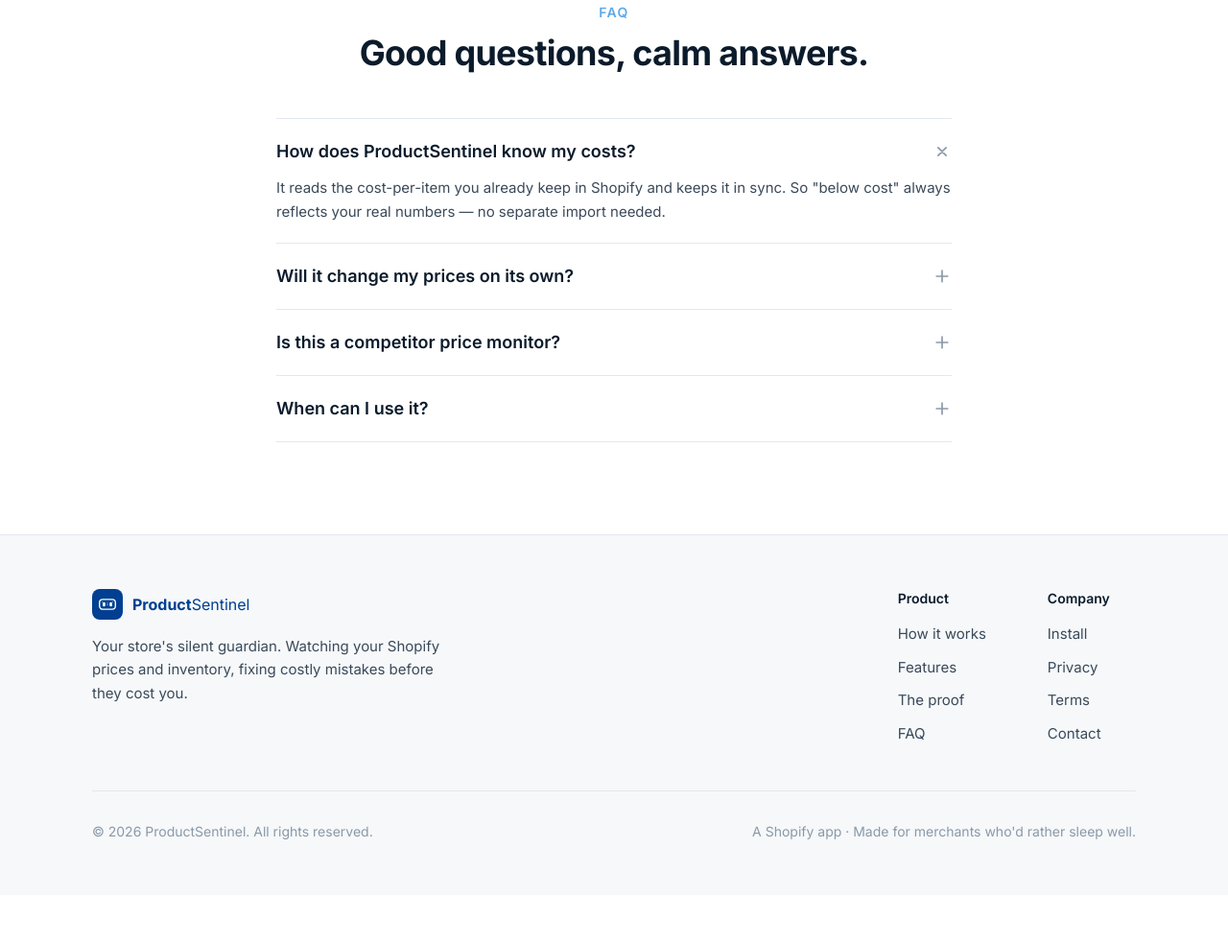
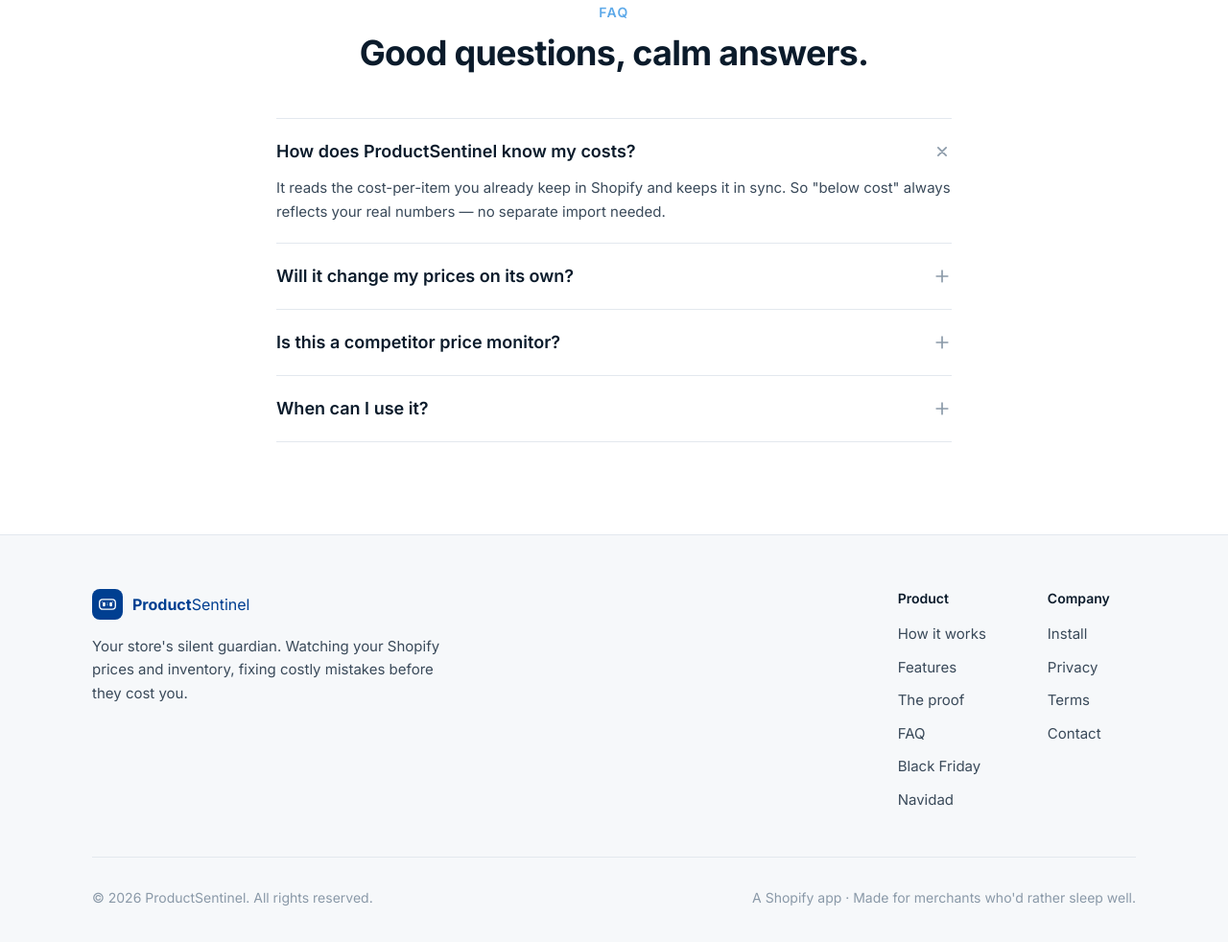
Before and after one commit to CodeName-cl/productsentinel.com, a plain HTML site: page index.html in a window 1280 px wide. Shown: the part 4414-5396 px from the top of the page at 96% size. Before the commit the page ends 5347 px from the top, so only its background shows below. Drawn offline with nearby package versions, Linux system fonts and the light colour scheme.

Commit message:
feat: enlaces a /black/ y /navidad/ en el footer del inicio
Search Console: las landings figuraban como 'Discovered - currently not indexed'
sin ninguna página que las enlace.

Co-Authored-By: Claude Opus 5.5 <noreply@anthropic.com>
Claude-Session: https://claude.ai/code/session_01Q3ADYXgk2uznjocBZkAcJN

```diff
--- a/index.html
+++ b/index.html
@@ -462,6 +462,8 @@
                             <li><a href="#features" class="nav-link">Features</a></li>
                             <li><a href="#proof" class="nav-link">The proof</a></li>
                             <li><a href="#faq" class="nav-link">FAQ</a></li>
+                            <li><a href="/black/" class="nav-link" hreflang="es">Black Friday</a></li>
+                            <li><a href="/navidad/" class="nav-link" hreflang="es">Navidad</a></li>
                         </ul>
                     </div>
                     <div>
```
